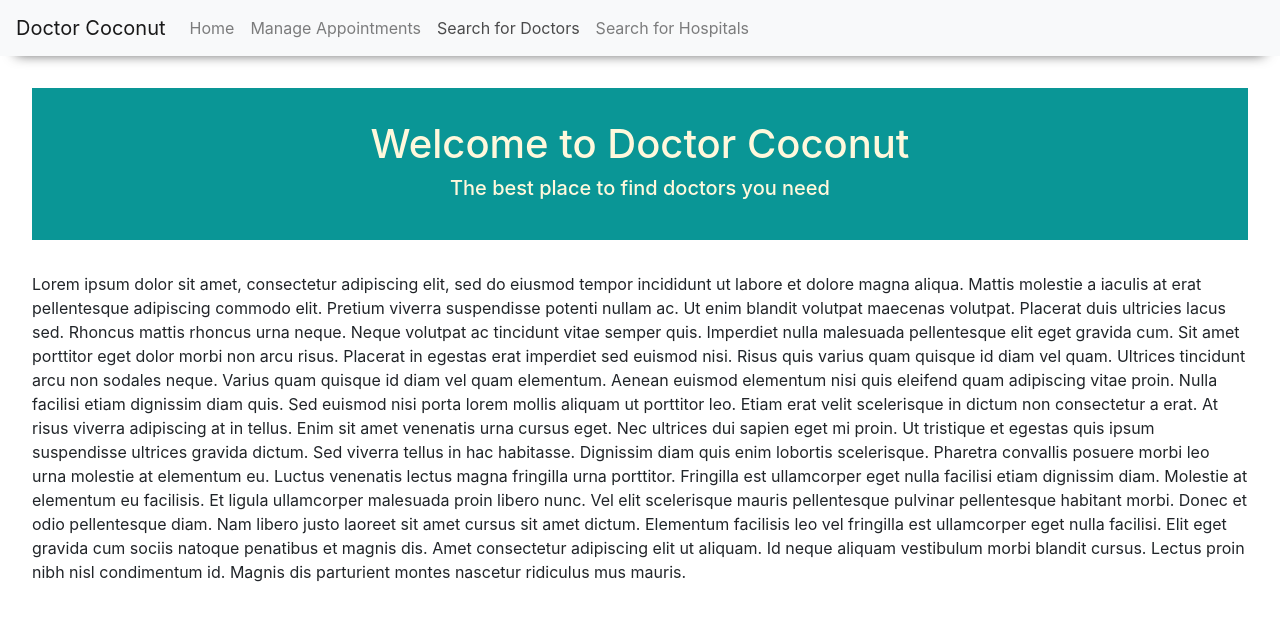
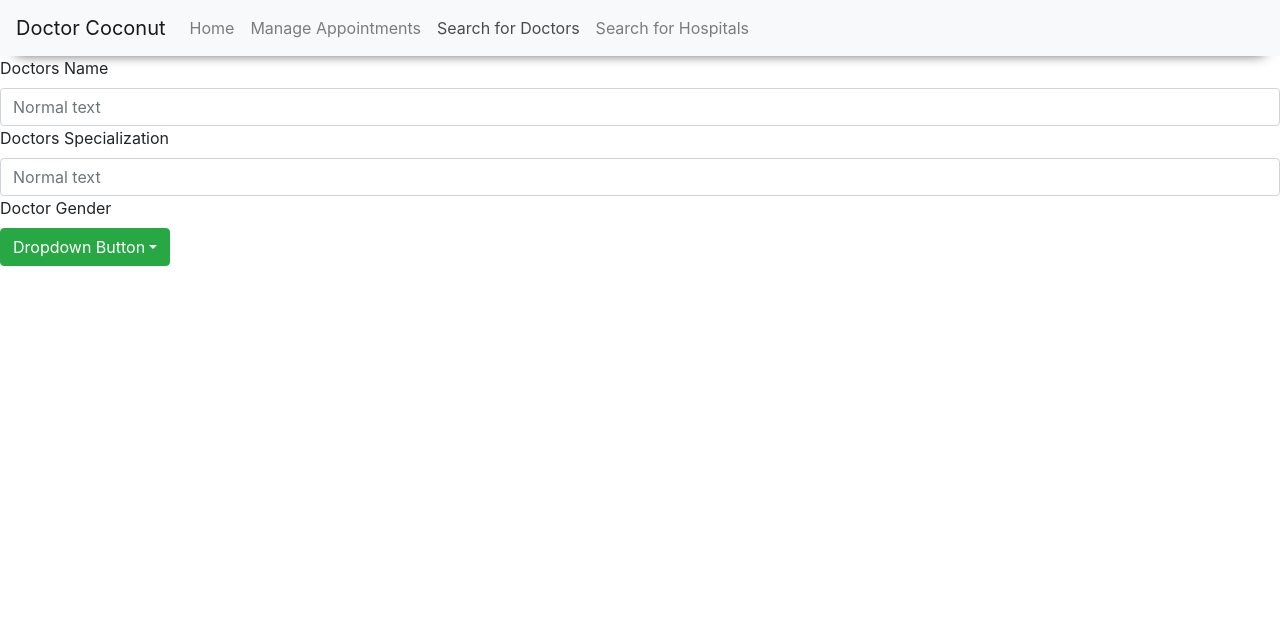
Before and after one commit to faham1997/cse470project, a React (Create React App) app in the folder frontend/frontend_react/: page / in a window 1280 px wide. Both pictures are taken after a click on the button "Search for Doctors". Shown: the top 620 px of the page. Built offline with nearby package versions, Linux system fonts and the light colour scheme; no server answers; the HTML template or start-up script is replaced by a standard one.

Commit message:
DoctorSearch component started

```diff
--- a/frontend/frontend_react/src/App.js
+++ b/frontend/frontend_react/src/App.js
@@ -7,11 +7,15 @@ import Homepage from './Components/Homepage/Homepage'
 
 function App() {
 
+  // hostname
+  const hostname = "https://cse470project.herokuapp.com/"
+
+  // current page state
   const [currentPage, setCurrentPage] = useState(<Homepage/>)
 
   return (
     <div className="App">
-      <Navigation/>
+      <Navigation currentPageSetter = {setCurrentPage} hostname = {hostname}/>
       <div>
         {currentPage}
       </div>
--- /dev/null
+++ b/frontend/frontend_react/src/Components/DoctorSearch/DoctorSearch.js
@@ -0,0 +1,74 @@
+// import react
+import React, {useEffect} from 'react'
+
+// import react bootstrap
+import {Form, Dropdown,} from 'react-bootstrap'
+
+const DoctorSearch = ({hostname}) =>{
+
+    // search info variables
+    let name = 'null';
+    let special = 'null';
+    let gender = 'null';
+
+    const onNameChange = (event) =>{
+        name = event.target.value
+        if (name === ""){
+            name = "null"
+        }
+
+    }
+
+    const onSpecialChange = (event) =>{
+        special = event.target.value
+        if (special === ""){
+            special = "null"
+        }
+    }
+
+    const onGenderSelect = (event) =>{
+        gender = event
+    }
+
+    useEffect( () =>{
+        const req = hostname + 'd/name=' + name + '/special=' + special+ '/gender=' + gender;
+        fetch(req).then(
+            (response) =>{
+                response.json.then(
+                    (data)=>{
+                        console.log(data)
+                    }
+                )
+            }
+        )
+    }, [name,special,gender])
+
+    return(
+        <div>
+            <Form>
+                <Form.Group>
+                    <Form.Label> Doctors Name </Form.Label>
+                    <Form.Control type="text" placeholder="Normal text" onChange = {onNameChange}/>
+
+                    <Form.Label> Doctors Specialization </Form.Label>
+                    <Form.Control type="text" placeholder="Normal text" onChange = {onSpecialChange}/>
+
+                    <Form.Label> Doctor Gender</Form.Label>
+                    <Dropdown>
+                        <Dropdown.Toggle variant="success" id="dropdown-basic">
+                            Dropdown Button
+                        </Dropdown.Toggle>
+
+                        <Dropdown.Menu>
+                            <Dropdown.Item eventKey = 'm' onSelect = {onGenderSelect}>Male</Dropdown.Item>
+                            <Dropdown.Item eventKey = 'f' onSelect = {onGenderSelect}>Female</Dropdown.Item>
+                            <Dropdown.Item eventKey = 'null' onSelect = {onGenderSelect}>All</Dropdown.Item>
+                        </Dropdown.Menu>
+                    </Dropdown>
+                </Form.Group>
+            </Form>
+        </div>
+    )
+}
+
+export default DoctorSearch
--- a/frontend/frontend_react/src/Components/Navigation/Navigation.js
+++ b/frontend/frontend_react/src/Components/Navigation/Navigation.js
@@ -7,8 +7,22 @@ import {Navbar, Nav} from 'react-bootstrap'
 // import local css file
 import "./Navigation.css"
 
+// import local modules
+import Homepage from '../Homepage/Homepage'
+import DoctorSearch from '../DoctorSearch/DoctorSearch'
 
-const Navigation = () =>{
+
+const Navigation = ({currentPageSetter, hostname}) =>{
+
+    // navigation link controls
+    const onHome = () =>{
+        currentPageSetter(<Homepage/>)
+    }
+
+    const onDoctorSearch = () =>{
+        currentPageSetter(<DoctorSearch hostname = {hostname}/>)
+    }
+
     return(
         <nav className = "base_nav">
             <Navbar sticky = "top" bg="light" expand="lg" >
@@ -16,9 +30,9 @@ const Navigation = () =>{
                 <Navbar.Toggle aria-controls="basic-navbar-nav" />
                 <Navbar.Collapse id="basic-navbar-nav">
                     <Nav className="mr-auto">
-                        <Nav.Link> Home </Nav.Link>
+                        <Nav.Link onClick = {onHome}> Home </Nav.Link>
                         <Nav.Link> Manage Appointments </Nav.Link>
-                        <Nav.Link> Search for Doctors</Nav.Link>
+                        <Nav.Link onClick = {onDoctorSearch} > Search for Doctors</Nav.Link>
                         <Nav.Link> Search for Hospitals</Nav.Link>
                     </Nav>
                 </Navbar.Collapse>
```
